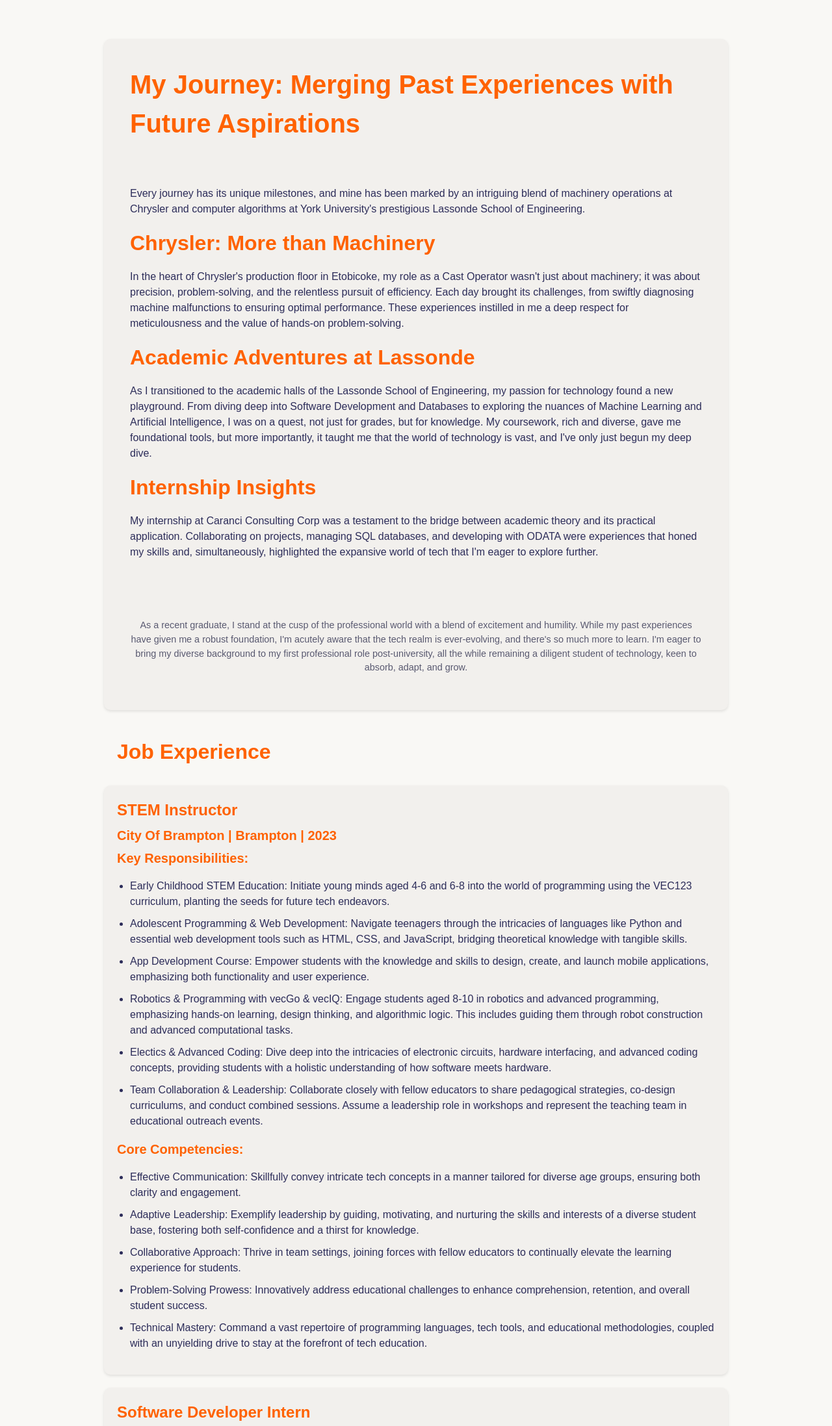
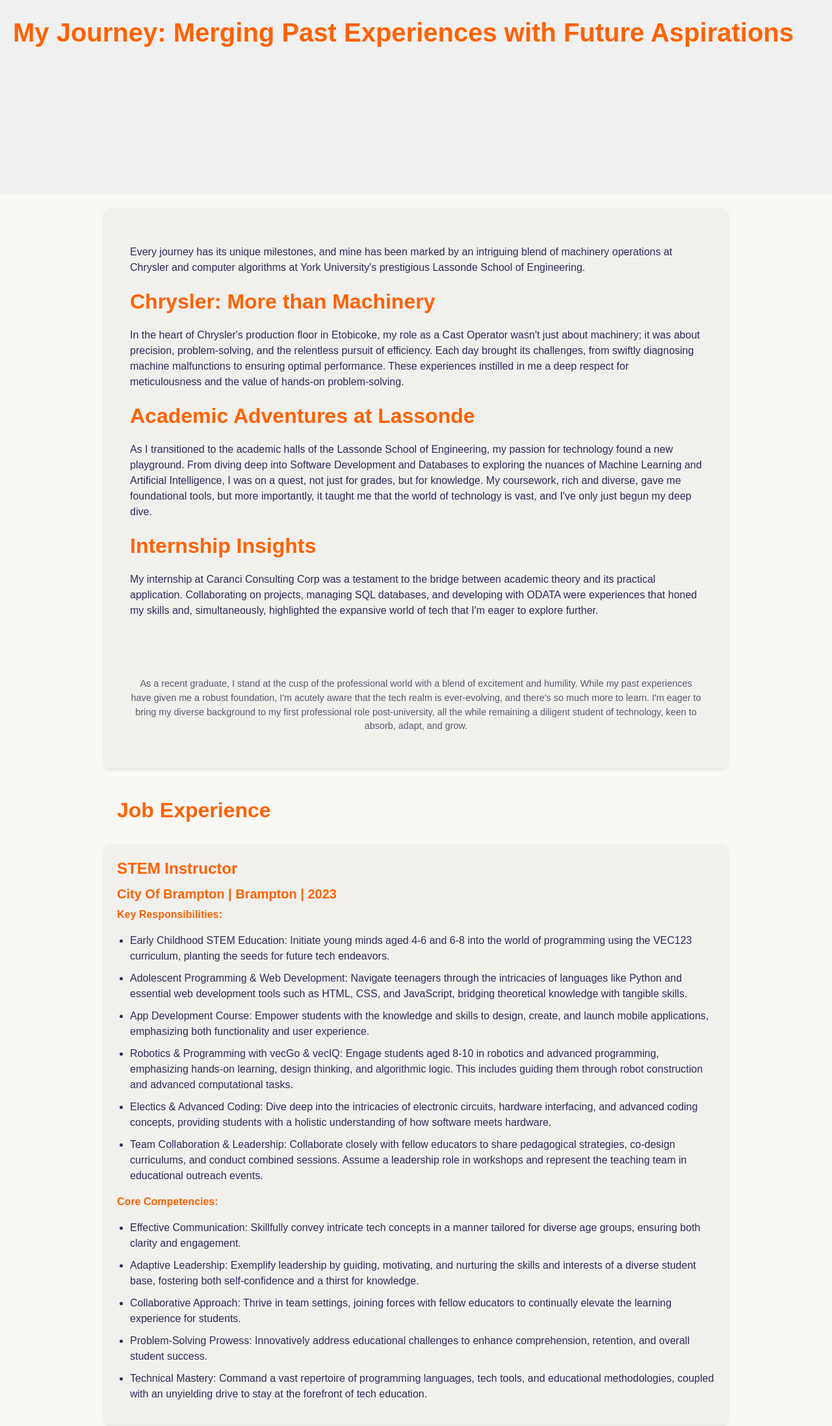
Before and after one commit to MendaKairos/MendaKairos.github.io, a plain HTML site: page index3.html in a window 1280 px wide. Shown: the top 2195 px of the page at 65% size. Drawn offline with Linux system fonts and the light colour scheme.

Commit message:
small experiment

```diff
--- a/index3.html
+++ b/index3.html
@@ -11,15 +11,13 @@
 
 <body>
 
-    <header>
-        <!-- Potential location for name, contact details, etc. -->
+    <header class="journey-header">
+        <h1 class="journey-title">My Journey: Merging Past Experiences with Future Aspirations</h1>
     </header>
 
     <main>
         <article class="article position">
-            <header class="journey-header">
-                <h1 class="journey-title">My Journey: Merging Past Experiences with Future Aspirations</h1>
-            </header>
+
 
             <main>
                 <p class="journey-intro">
@@ -82,7 +80,7 @@
             <h4>City Of Brampton | Brampton | 2023</h4>
 
             <div class="responsibilities">
-                <h4>Key Responsibilities:</h4>
+                <h5>Key Responsibilities:</h5>
                 <ul>
                     <li>Early Childhood STEM Education: Initiate young minds aged 4-6 and 6-8 into the world of
                         programming using the VEC123 curriculum, planting the seeds for future tech endeavors.</li>
@@ -104,7 +102,7 @@
             </div>
 
             <div class="competencies">
-                <h4>Core Competencies:</h4>
+                <h5>Core Competencies:</h5>
                 <ul>
                     <li>Effective Communication: Skillfully convey intricate tech concepts in a manner tailored for
                         diverse age groups, ensuring both clarity and engagement.</li>
@@ -127,7 +125,7 @@
             <h4>Caranci Consulting Corp | Barrie | 2021</h4>
 
             <div class="responsibilities">
-                <h4>Key Responsibilities & Achievements:</h4>
+                <h5>Key Responsibilities & Achievements:</h5>
                 <ul>
                     <li>Dynamics NAV Enhancements: Played a pivotal role in the team responsible for the design,
                         specification, and development of pivotal enhancements to the Dynamics NAV business system.
@@ -146,7 +144,7 @@
             </div>
 
             <div class="competencies">
-                <h4>Core Competencies:</h4>
+                <h5>Core Competencies:</h5>
                 <ul>
                     <li>Technical Proficiency: Demonstrated adeptness with a range of technologies, including Dynamics
                         NAV, SQL, and ODATA, to develop and optimize software solutions.</li>
@@ -170,7 +168,7 @@
             <h4>Chrysler | Etobicoke | 2018 - 2021</h4>
 
             <div class="responsibilities">
-                <h4>Key Responsibilities & Achievements:</h4>
+                <h5>Key Responsibilities & Achievements:</h5>
                 <ul>
                     <li>Machine Maintenance & Troubleshooting: Diligently performed routine maintenance on casting
                         machines, proactively identifying potential issues to prevent major breakdowns and ensure
@@ -193,7 +191,7 @@
             </div>
 
             <div class="competencies">
-                <h4>Core Competencies:</h4>
+                <h5>Core Competencies:</h5>
                 <ul>
                     <li>Technical Expertise: Demonstrated proficiency in operating, maintaining, and repairing
                         industrial casting machinery.</li>
--- a/style.css
+++ b/style.css
@@ -28,14 +28,18 @@ body {
     font-size: 16px;
 }
 
-.journey-header {}
 
-header,
+.Experience-header,
+.education-header,
 main,
 footer {
     max-width: 960px;
     margin: 0 auto;
     padding: 20px;
+}
+
+main {
+    position: relative;
 }
 
 h1,
@@ -86,6 +90,8 @@ li {
     margin-bottom: 20px;
     border-radius: 10px;
     box-shadow: 0 2px 4px rgba(0, 0, 0.1, 0.1);
+    position: relative;
+    z-index: 0
 }
 
 
@@ -158,3 +164,23 @@ footer {
         padding-left: 15px;
     }
 }
+
+
+
+.journey-header {
+    background-color: #f0f0f0;
+    /* Add your desired background color */
+    width: 100%;
+    height: 300px;
+    /* Set to 75% to take up 3/4 of the page width */
+    margin-left: auto;
+    /* Auto margin on the left to center the header */
+    margin-right: auto;
+    /* Auto margin on the right to center the header */
+    padding: 20px;
+    /* Add padding to create space between the text and the expanded header */
+    box-sizing: border-box;
+    /* Include padding in the width calculation */
+    position: relative;
+    z-index: 1;
+}
```
Also changed, not shown: index.html (+24 -1 lines).
